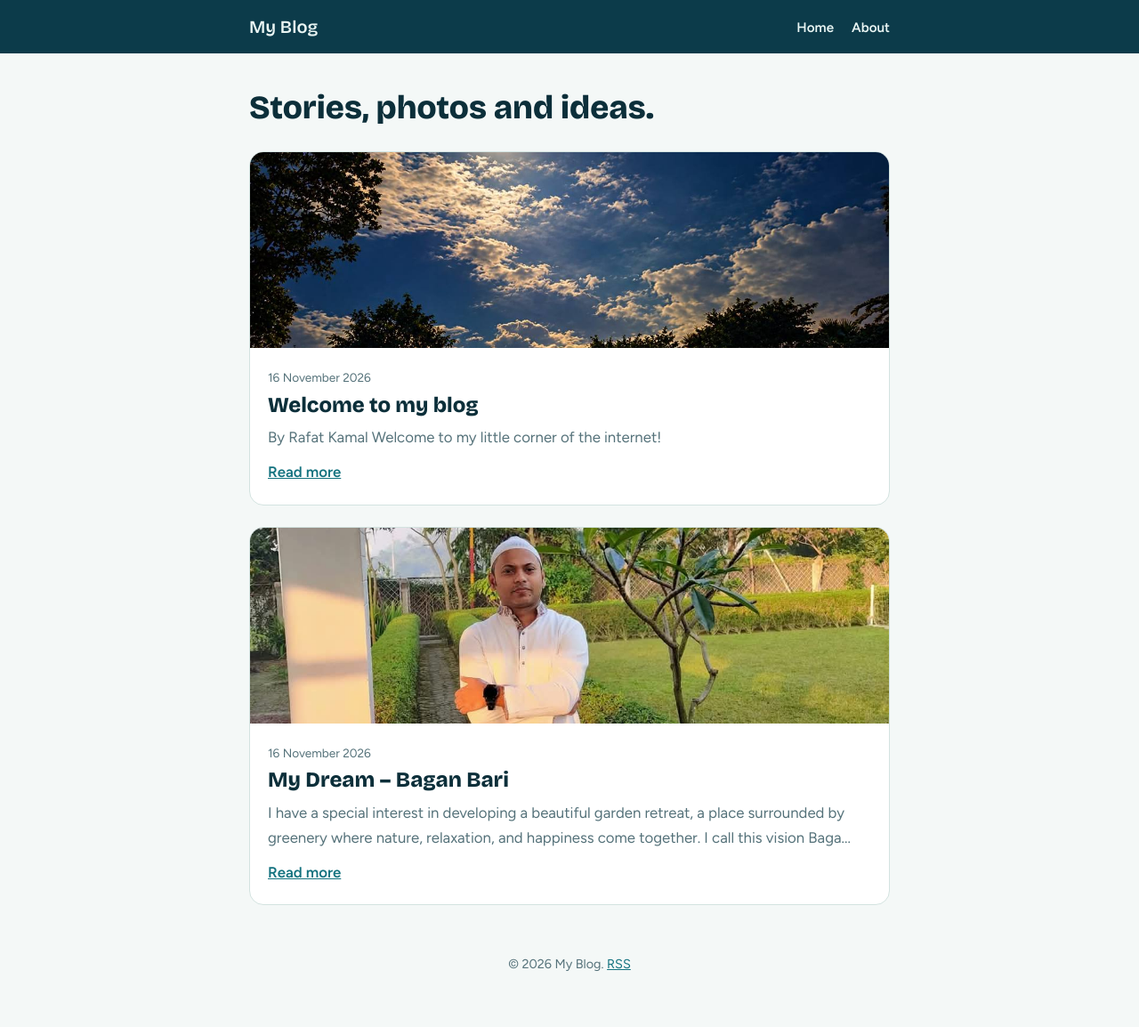
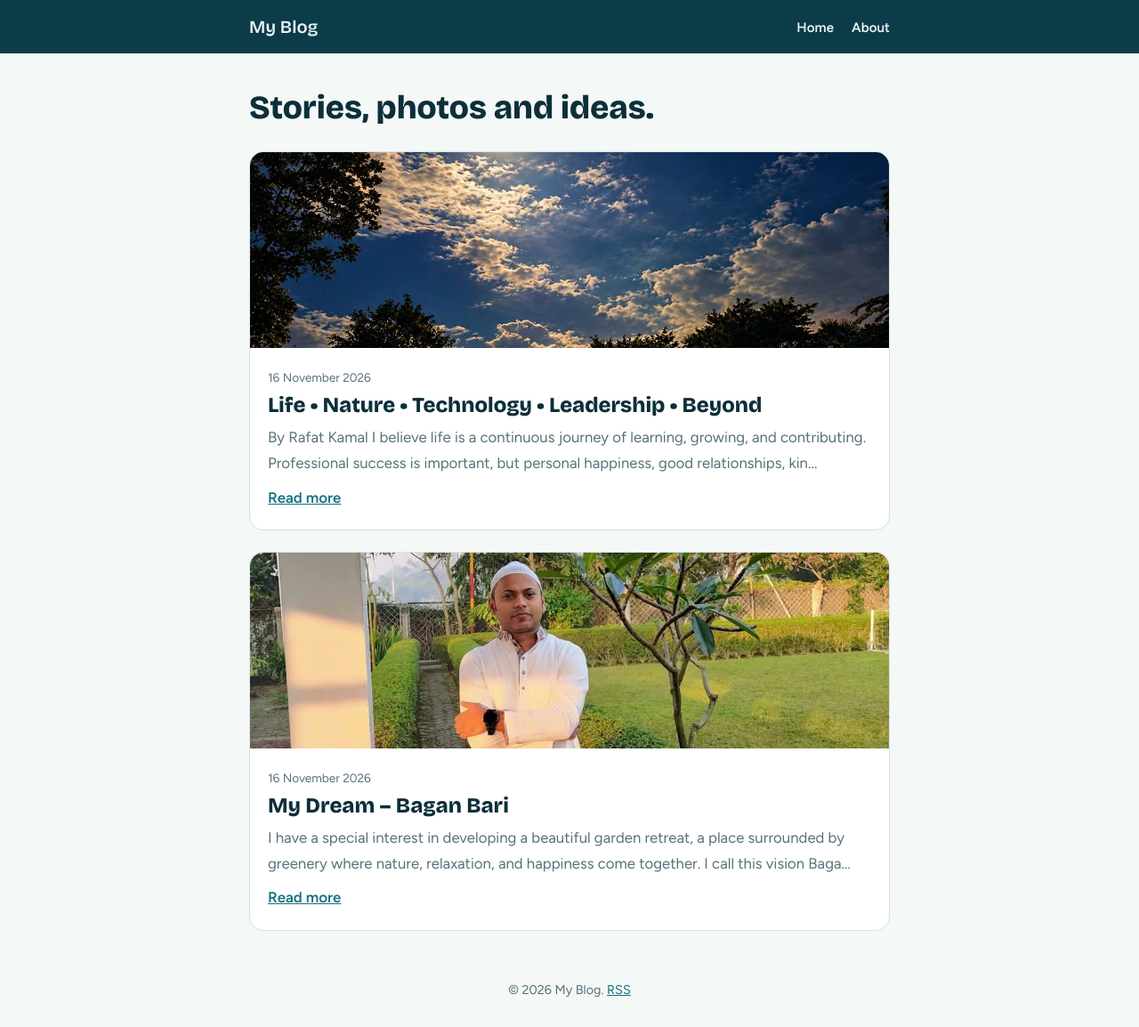
Before and after one commit to BaganBari-Rafat/blog, a Jekyll site: the page built from index.html, in a window 1280 px wide. Shown: the whole page at 89% size. Built offline with Jekyll 4.4.1, drawn with Linux system fonts in a browser that asks for light colours; the list of posts is cut into pages by our own code; before the commit the page ends 1126 px from its top, so only the background shows below that.

Commit message:
Update _posts/2026-11-15-welcome.md (via Pages CMS)

```diff
--- a/_posts/2026-11-15-welcome.md
+++ b/_posts/2026-11-15-welcome.md
@@ -1,12 +1,17 @@
 ---
 layout: post
-title: Welcome to my blog
+title: Life • Nature • Technology • Leadership • Beyond
 date: 2026-11-16
 image: /assets/images/welcome.jpg
-description: |
+description: >
   By Rafat Kamal
 
-  Welcome to my little corner of the internet!
+
+  I believe life is a continuous journey of learning, growing, and contributing.
+  Professional success is important, but personal happiness, good relationships,
+  kindness, and peace of mind are equally valuable. I try to appreciate small
+  things, stay curious, think positively, and make the most of every
+  opportunity.
 tags:
   - welcome
   - A Journey Beyond Work – A Little About Me
```
